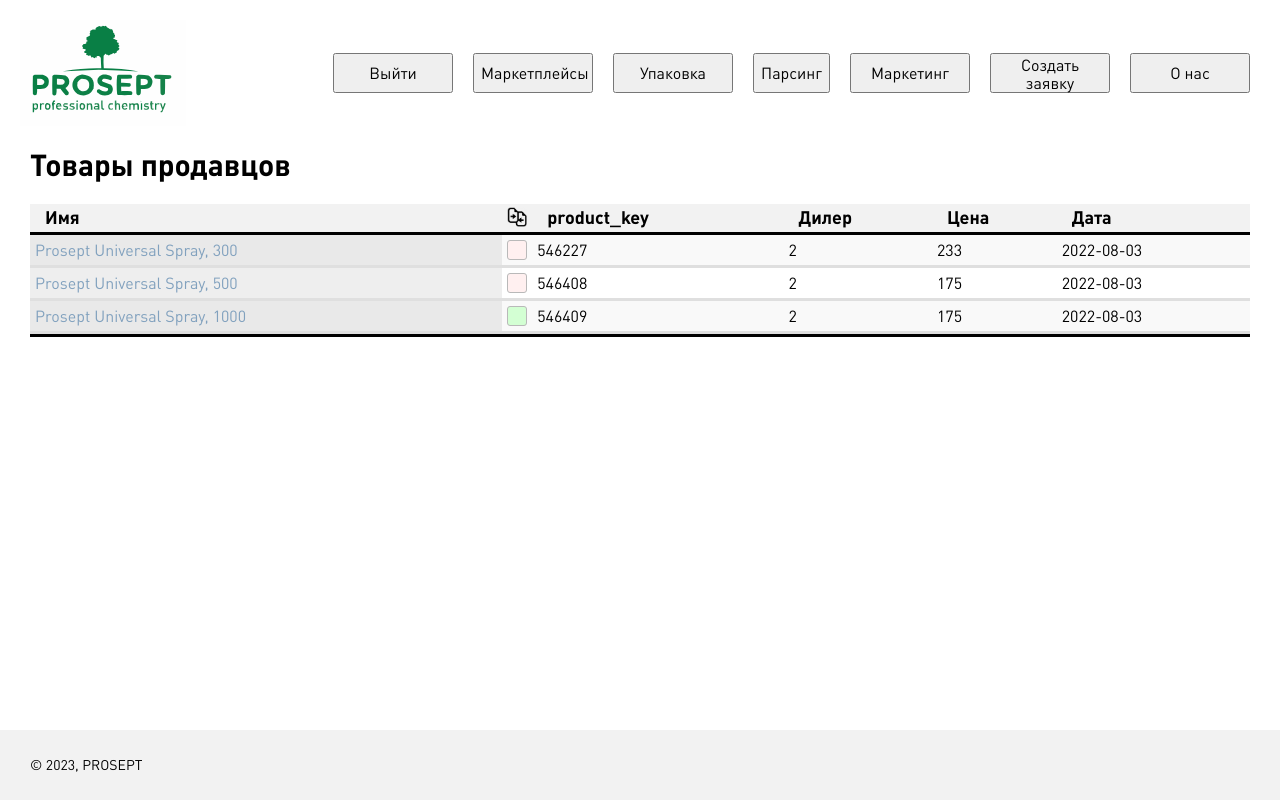
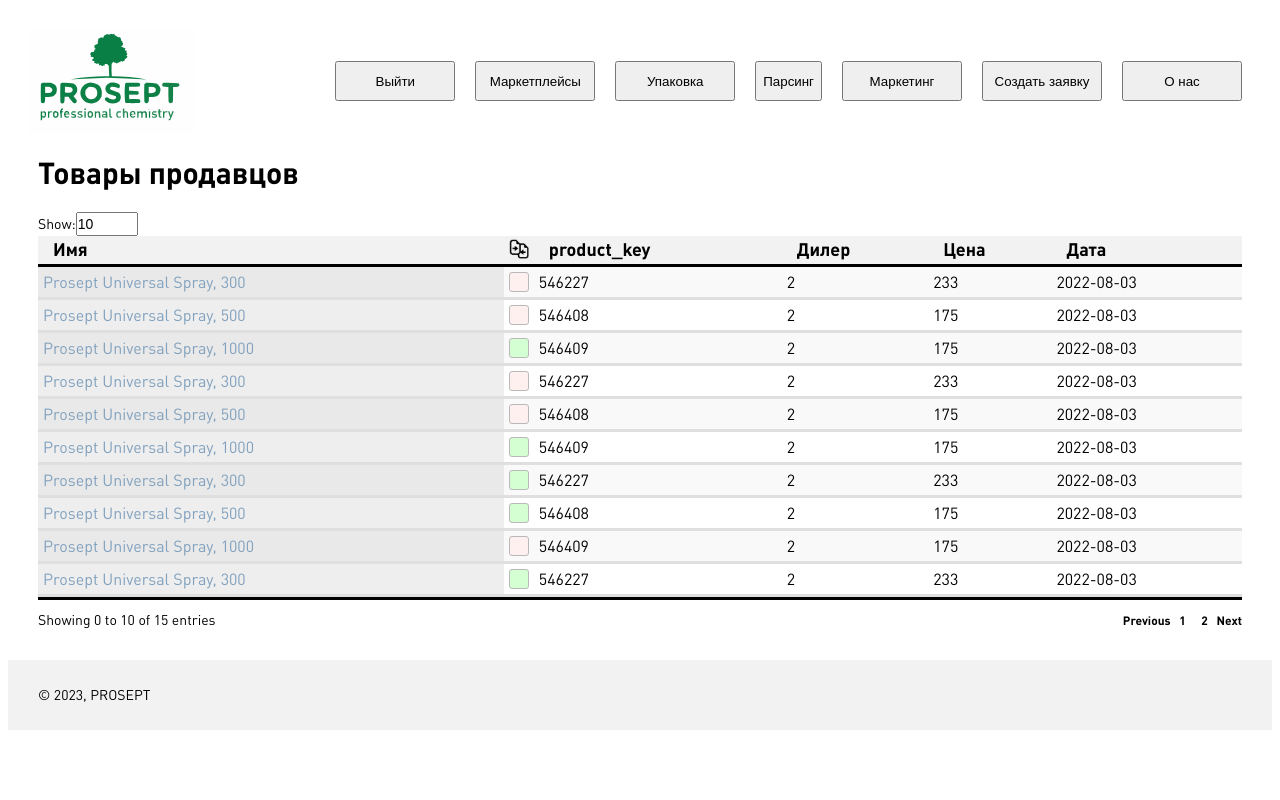
Before and after one commit to msavilov/prosept_hackathon, a React (Create React App) app in the folder frontend/: page /all-products in a window 1280 px wide. Built offline with nearby package versions, Linux system fonts and the light colour scheme.

Commit message:
feature: views, pagination

```diff
--- a/frontend/src/blocks/button/button.css
+++ b/frontend/src/blocks/button/button.css
@@ -10,7 +10,7 @@
   min-width: 20px;
   min-height: 20px;
   border-radius: 3px;
-  color: #fff;
+  color: #000;
   font-size: 12px;
   line-height: 16px;
   font-weight: 500;
--- a/frontend/src/components/AllProducts/AllProducts.js
+++ b/frontend/src/components/AllProducts/AllProducts.js
@@ -1,12 +1,19 @@
 import React from 'react';
 import ProductItem from '../ProductItem/ProductItem';
+import Pagination from '../Pagination/Pagination';
 import icon_match from '../../images/icon_match.png';
 
 function AllProducts(props) {
   // States
+  const [loading, setLoading] = React.useState(false);
   const [isMatch, setIsMatch] = React.useState(false);
   console.log(isMatch);
+  const [productsList, setProductsList] = React.useState([]);
+  const [views, setViews] = React.useState(10);
+  console.log(views);
+  const [currentPage] = React.useState(1);
 
+  // Match open & close
   function handleMatch() {
     setIsMatch(true);
   }
@@ -47,23 +54,164 @@ function AllProducts(props) {
       product_url:
         'https://akson.ru//p/kontsentrat_prosept_multipower_dlya_mytya_polov_tsitrus_1l/',
       is_marked: true
+    },
+    {
+      product_key: 546227,
+      product_name: 'Prosept Universal Spray, 300',
+      dealer_id: 2,
+      id: 5,
+      date: '2022-08-03',
+      price: 233.0,
+      product_url: 'https://akson.ru//p/sredstvo_universalnoe_prosept_universal_spray_500ml/',
+      is_marked: false
+    },
+    {
+      product_key: 546408,
+      product_name: 'Prosept Universal Spray, 500',
+      dealer_id: 2,
+      id: 6,
+      date: '2022-08-03',
+      price: 175.0,
+      product_url:
+        'https://akson.ru//p/kontsentrat_prosept_multipower_dlya_mytya_polov_tsitrus_1l/',
+      is_marked: false
+    },
+    {
+      product_key: 546409,
+      product_name: 'Prosept Universal Spray, 1000',
+      dealer_id: 2,
+      id: 7,
+      date: '2022-08-03',
+      price: 175.0,
+      product_url:
+        'https://akson.ru//p/kontsentrat_prosept_multipower_dlya_mytya_polov_tsitrus_1l/',
+      is_marked: true
+    },
+    {
+      product_key: 546227,
+      product_name: 'Prosept Universal Spray, 300',
+      dealer_id: 2,
+      id: 8,
+      date: '2022-08-03',
+      price: 233.0,
+      product_url: 'https://akson.ru//p/sredstvo_universalnoe_prosept_universal_spray_500ml/',
+      is_marked: true
+    },
+    {
+      product_key: 546408,
+      product_name: 'Prosept Universal Spray, 500',
+      dealer_id: 2,
+      id: 9,
+      date: '2022-08-03',
+      price: 175.0,
+      product_url:
+        'https://akson.ru//p/kontsentrat_prosept_multipower_dlya_mytya_polov_tsitrus_1l/',
+      is_marked: true
+    },
+    {
+      product_key: 546409,
+      product_name: 'Prosept Universal Spray, 1000',
+      dealer_id: 2,
+      id: 9,
+      date: '2022-08-03',
+      price: 175.0,
+      product_url:
+        'https://akson.ru//p/kontsentrat_prosept_multipower_dlya_mytya_polov_tsitrus_1l/',
+      is_marked: false
+    },
+    {
+      product_key: 546227,
+      product_name: 'Prosept Universal Spray, 300',
+      dealer_id: 2,
+      id: 10,
+      date: '2022-08-03',
+      price: 233.0,
+      product_url: 'https://akson.ru//p/sredstvo_universalnoe_prosept_universal_spray_500ml/',
+      is_marked: true
+    },
+    {
+      product_key: 546408,
+      product_name: 'Prosept Universal Spray, 500',
+      dealer_id: 2,
+      id: 11,
+      date: '2022-08-03',
+      price: 175.0,
+      product_url:
+        'https://akson.ru//p/kontsentrat_prosept_multipower_dlya_mytya_polov_tsitrus_1l/',
+      is_marked: false
+    },
+    {
+      product_key: 546409,
+      product_name: 'Prosept Universal Spray, 1000',
+      dealer_id: 2,
+      id: 12,
+      date: '2022-08-03',
+      price: 175.0,
+      product_url:
+        'https://akson.ru//p/kontsentrat_prosept_multipower_dlya_mytya_polov_tsitrus_1l/',
+      is_marked: true
+    },
+    {
+      product_key: 546227,
+      product_name: 'Prosept Universal Spray, 300',
+      dealer_id: 2,
+      id: 13,
+      date: '2022-08-03',
+      price: 233.0,
+      product_url: 'https://akson.ru//p/sredstvo_universalnoe_prosept_universal_spray_500ml/',
+      is_marked: false
+    },
+    {
+      product_key: 546408,
+      product_name: 'Prosept Universal Spray, 500',
+      dealer_id: 2,
+      id: 14,
+      date: '2022-08-03',
+      price: 175.0,
+      product_url:
+        'https://akson.ru//p/kontsentrat_prosept_multipower_dlya_mytya_polov_tsitrus_1l/',
+      is_marked: true
+    },
+    {
+      product_key: 546409,
+      product_name: 'Prosept Universal Spray, 1000',
+      dealer_id: 2,
+      id: 15,
+      date: '2022-08-03',
+      price: 1705.0,
+      product_url:
+        'https://akson.ru//p/kontsentrat_prosept_multipower_dlya_mytya_polov_tsitrus_1l/',
+      is_marked: true
     }
   ];
 
-  const views = 10;
+  // value for Views
+  function handleViewsChange(e) {
+    setViews(e.target.value);
+  }
 
-  // Расчет количества строк отображаемых в таблице
-  const ProductsList = products => {
-    if (products !== null) {
-      if (products.length >= views) {
-        return products.slice(0, views);
-      } else {
-        return products;
+  // products index
+  const lastProductIndex = currentPage * views;
+  const firstProductIndex = lastProductIndex - views;
+  // const currentProducts = products.slice(firstProductIndex, lastProductIndex);
+
+  // products for table
+  React.useEffect(() => {
+    setLoading(true);
+    setProductsList(() => {
+      if (products !== null) {
+        if (products.length >= views) {
+          return products.slice(firstProductIndex, lastProductIndex);
+        } else {
+          return products;
+        }
       }
-    }
-  };
+    });
+    setLoading(false);
+  }, [views]);
 
-  let res = ProductsList(products).map(product => (
+  // res
+  let res = productsList.map(product => (
     <ProductItem
       key={product.id}
       product={product}
@@ -76,6 +224,22 @@ function AllProducts(props) {
   return (
     <section className='section products' aria-label='Таблица товаров'>
       <h1 className='section-title products__title'>Товары продавцов</h1>
+      <div className='products__optoins'>
+        <label className='text products__label' for='views'>
+          Show:
+        </label>
+        <input
+          className='text products__input'
+          type='number'
+          id='views'
+          name='views'
+          min='10'
+          max='500'
+          step='5'
+          value={views}
+          onChange={handleViewsChange}
+        />
+      </div>
       <div className='products__main'>
         <table className={`products__table ${isMatch ? 'products__table_match' : ''}`}>
           <thead className='text products__head'>
@@ -116,6 +280,12 @@ function AllProducts(props) {
           ></button>
         )}
       </div>
+      <Pagination
+        views={views}
+        totalProducts={products.length}
+        firstProductIndex={firstProductIndex}
+        lastProductIndex={lastProductIndex}
+      ></Pagination>
     </section>
   );
 }
--- a/frontend/src/components/Footer/Footer.css
+++ b/frontend/src/components/Footer/Footer.css
@@ -1,5 +1,5 @@
 .footer {
-  position: fixed;
+  /* position: fixed; */
   padding-top: 25px;
   padding-bottom: 25px;
   bottom: 0;
--- /dev/null
+++ b/frontend/src/components/Pagination/Pagination.css
@@ -0,0 +1,21 @@
+.pagination {
+  margin-top: 10px;
+  display: flex;
+  justify-content: space-between;
+}
+
+.pagination__items {
+  margin: 0;
+  padding: 0;
+  list-style: none;
+  display: flex;
+  justify-content: space-between;
+  gap: 2px;
+  color: #000;
+}
+
+.pagination__button:active {
+  border: 1px solid #575757;
+  background-color: #c5c5c5;
+  color: #000;
+}
--- /dev/null
+++ b/frontend/src/components/Pagination/Pagination.js
@@ -0,0 +1,42 @@
+import React from 'react';
+import { NavLink, useLocation } from 'react-router-dom';
+
+function Pagination(props) {
+  const pageNumber = [];
+  const allPageNumer = Math.ceil(props.totalProducts / props.views);
+  console.log(allPageNumer);
+
+  for (let i = 1; i <= allPageNumer; i++) {
+    pageNumber.push(i);
+  }
+
+  return (
+    <div className='pagination'>
+      <h2 className='text pagination__title'>
+        Showing {props.firstProductIndex} to {props.lastProductIndex} of {props.totalProducts}{' '}
+        entries
+      </h2>
+      <ul className='pagination__items'>
+        <li className='pagination__item'>
+          <NavLink className='button pagination__button' to=''>
+            Previous
+          </NavLink>
+        </li>
+        {pageNumber.map(number => (
+          <li className='pagination__item' key={number}>
+            <NavLink className='button pagination__button' to=''>
+              {number}
+            </NavLink>
+          </li>
+        ))}
+        <li className='pagination__item'>
+          <NavLink className='button pagination__button' to=''>
+            Next
+          </NavLink>
+        </li>
+      </ul>
+    </div>
+  );
+}
+
+export default Pagination;
--- a/frontend/src/index.css
+++ b/frontend/src/index.css
@@ -1,4 +1,4 @@
-@import url(./vendor/normalize.css);
+/* @import url(./vendor/normalize.css); */
 
 /*fonts*/
 @import url(./vendor/fonts.css);
@@ -30,14 +30,15 @@
 /* @import url(./components/Preloader.css); */
 
 /*секция header*/
- @import url(./components/Header/AppHeader.css);
- @import url(./components/Header/Header.css);
+@import url(./components/Header/AppHeader.css);
+@import url(./components/Header/Header.css);
 
 /*footer*/
 @import url(./components/Footer/Footer.css);
 
 /*Navigation*/
- @import url(./components/Navigation/Navigation.css);
+@import url(./components/Navigation/Navigation.css);
+@import url(./components/Pagination/Pagination.css);
 
 /*Main*/
 /* @import url(./components/Main.css); */
```
